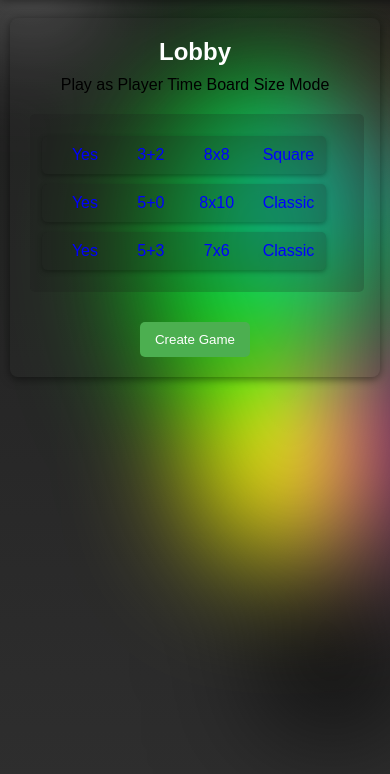
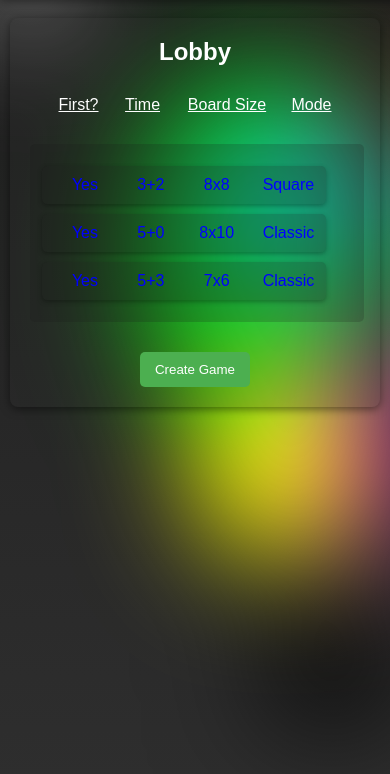
Before and after one commit to JamesNoLastName/Filler-, a website: page index.html in a window 390 px wide. Shown: the part 62-836 px from the top of the page. Drawn offline with nearby package versions, Linux system fonts and the light colour scheme.

Commit message:
Changed game descriptions (Almost works on mobile)

```diff
--- a/index.html
+++ b/index.html
@@ -32,12 +32,14 @@
 
         <div class="lobby">
             <h2 style="color: white;">Lobby</h2>
-            <div class="game-options">
-                <span>Play as Player</span>
-                <span>Time</span>
-                <span>Board Size</span>
-                <span>Mode</span>
-            </div>
+            <table class="game-options-table">
+                <tr>
+                    <td>First?</td>
+                    <td>Time</td>
+                    <td>Board Size</td>
+                    <td>Mode</td>
+                </tr>
+            </table>
             <div class="game-list-container">
                 <div class="game-list">
                     <p>No games currently available.</p>
```
